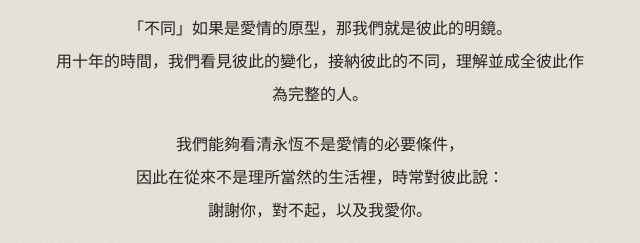
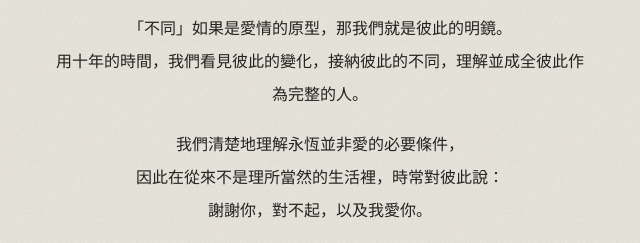
Before and after one commit to yishinlu1995-web/yencheng-and-yishin, a plain HTML site: page index.html in a window 1280 px wide. Shown: the part 2180-2423 px from the top of the page, 320-960 px from the left. Drawn offline with nearby package versions, Linux system fonts and the light colour scheme; no server answers; a web font is replaced by a local one.

Commit message:
Edit story wording
Co-Authored-By: Claude Opus 5.5 <noreply@anthropic.com>
Claude-Session: https://claude.ai/code/session_01LZkRR4tfwAuPGybhwXKPvh

```diff
--- a/index.html
+++ b/index.html
@@ -466,7 +466,7 @@ footer p{font-family:var(--script);font-size:22px;color:var(--ink-soft);margin-t
       <p>Yishin 與 L 是截然不同的兩個人。</p>
       <p>是寫字的人與寫 code 的人；文組腦對上理工腦；<br>是女性主義者與臭直男；是 INFJ 與 ENTP。</p>
       <p>「不同」如果是愛情的原型，那我們就是彼此的明鏡。<br>用十年的時間，我們看見彼此的變化，接納彼此的不同，理解並成全彼此作為完整的人。</p>
-      <p>我們能夠看清永恆不是愛情的必要條件，<br>因此在從來不是理所當然的生活裡，時常對彼此說：<br>謝謝你，對不起，以及我愛你。</p>
+      <p>我們清楚地理解永恆並非愛的必要條件，<br>因此在從來不是理所當然的生活裡，時常對彼此說：<br>謝謝你，對不起，以及我愛你。</p>
       <p>今年是我們的十週年，往後，我們想成為彼此的終生夥伴。</p>
       <p>生命充滿變化，婚姻也不是相愛的必要條件，但因為我們是我們，<br>因此我們願意相信，一起走過一生的這一種可能。</p>
     </div>
```
